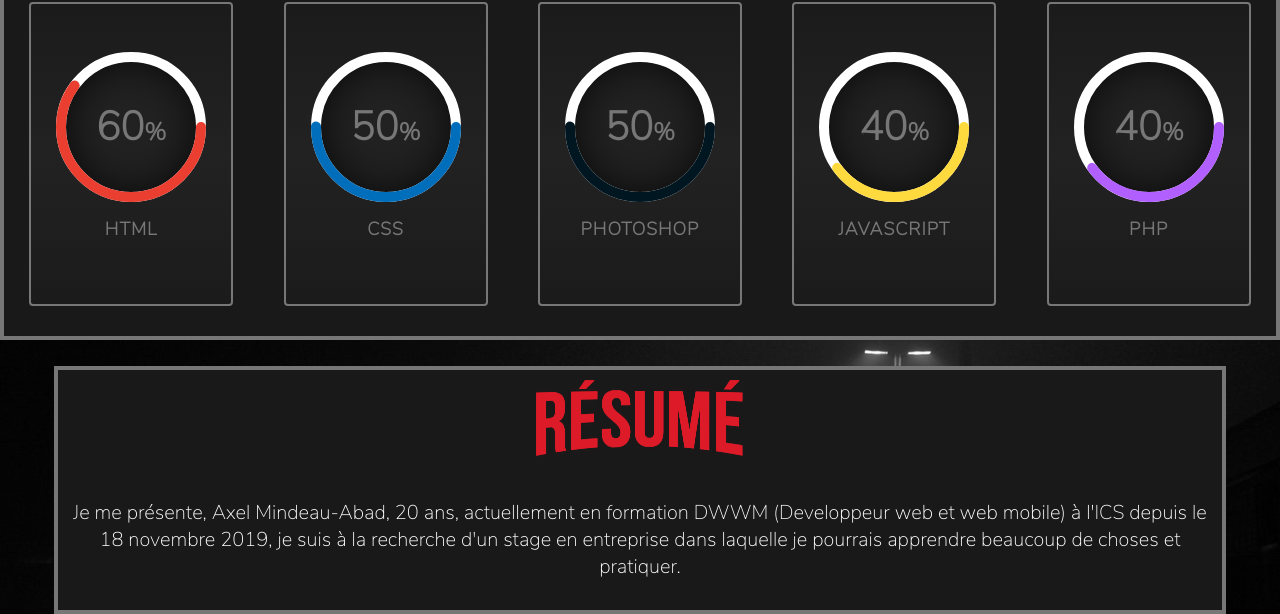
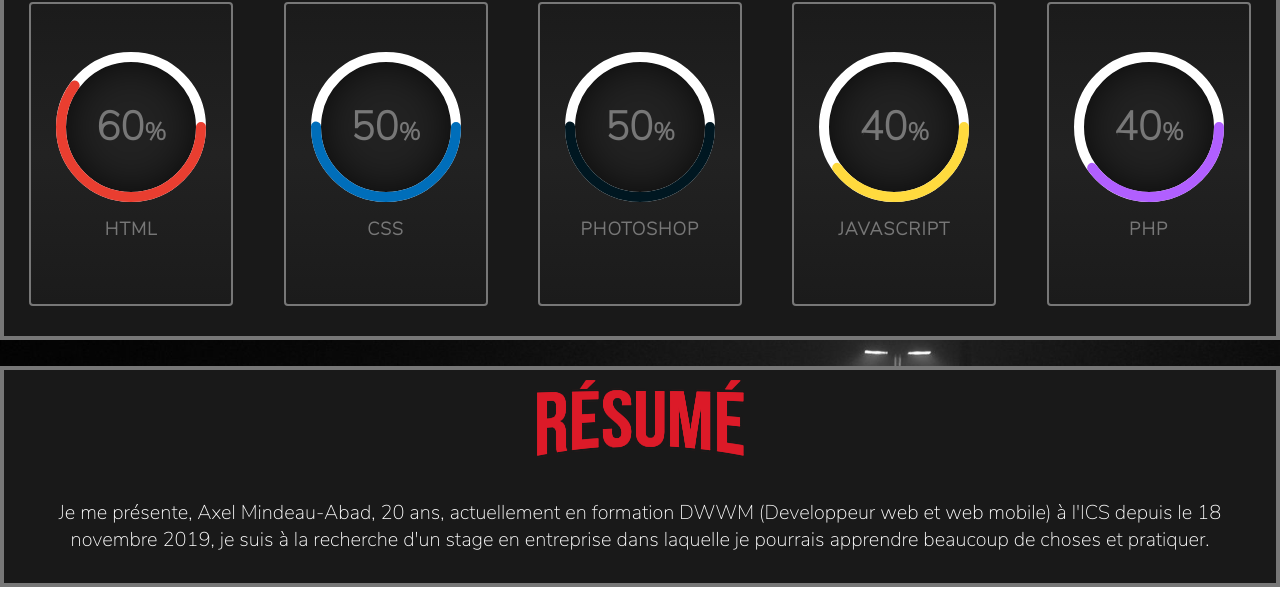
Before and after one commit to Svenja-IX/CV-WIP, a plain HTML site: page index.html in a window 1280 px wide. Shown: the part 1664-2278 px from the top of the page. After the commit the page ends 2251 px from the top, so only its background shows below. Drawn offline with Linux system fonts and the light colour scheme.

Commit message:
fix section two width

```diff
--- a/StyleSheet/cv.css
+++ b/StyleSheet/cv.css
@@ -132,7 +132,6 @@ header h1 {
     background-color:rgb(25, 25, 25);
     border: solid
     #777 4px;
-    width: 91%;
     text-align: center;
     transition: 0.5s;
     display: flex;
```
